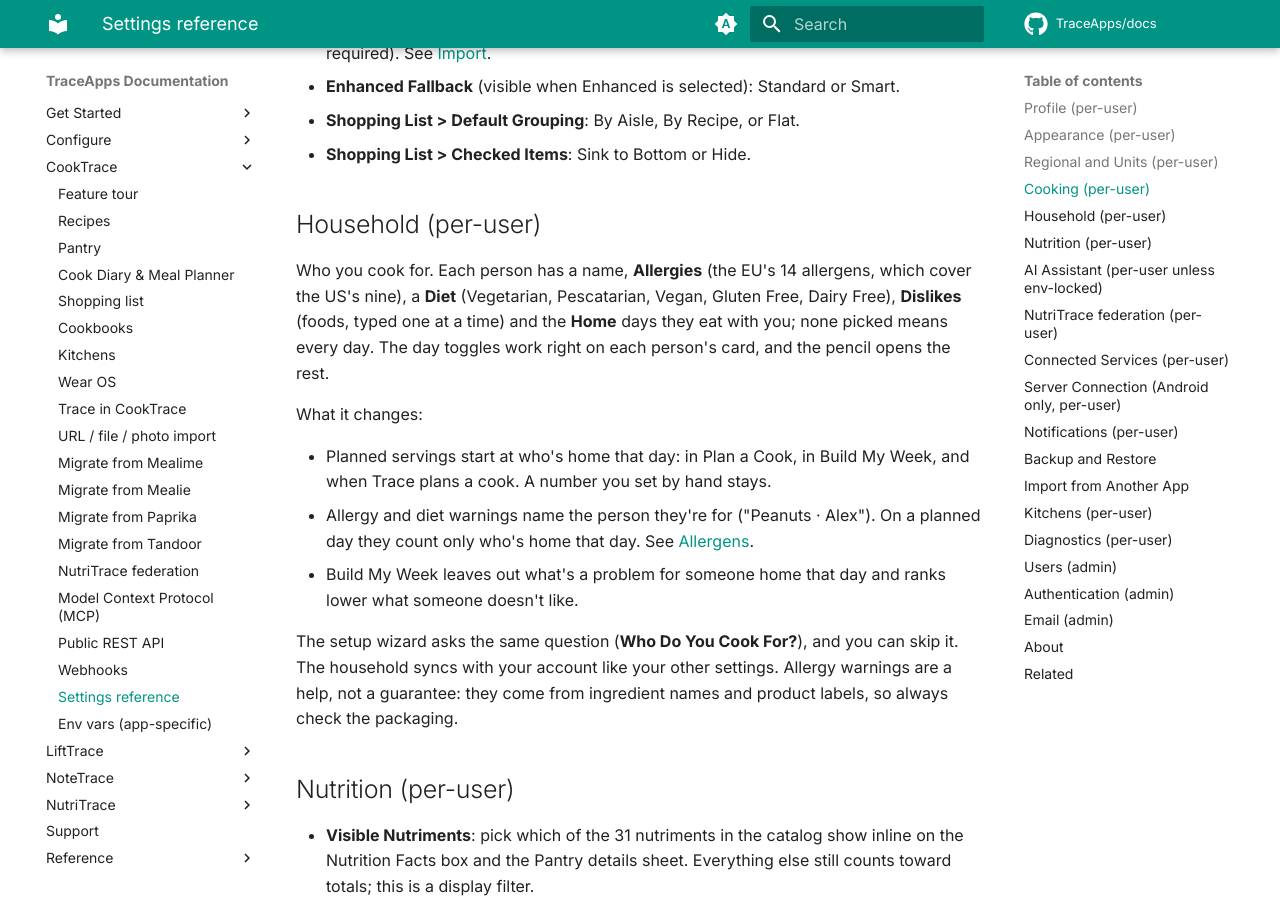
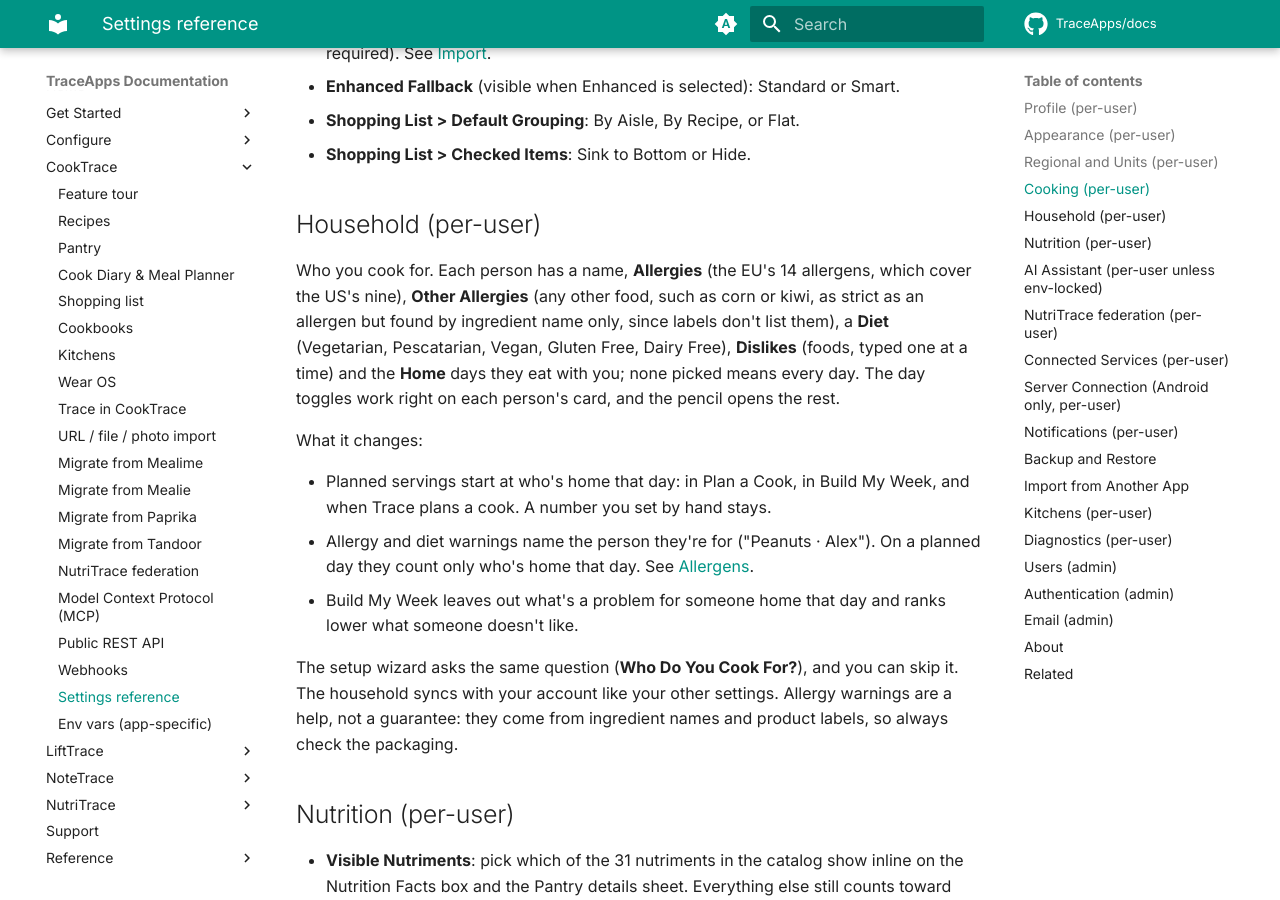
Before and after one commit to TraceApps/docs, an MkDocs documentation site: the page built from docs/cooktrace/settings.md, in a window 1280 px wide and 900 px high, scrolled down 1373 px. Built offline with MkDocs 1.6.1 and Material for MkDocs 9.7.7, drawn with Linux system fonts in a browser that asks for light colours; comment, search, counter and statistics services are not loaded.

Commit message:
CookTrace: Other Allergies in the household, for foods beyond the 14

```diff
--- a/docs/cooktrace/settings.md
+++ b/docs/cooktrace/settings.md
@@ -39,7 +39,7 @@ Top of the Settings page. Avatar, name, role pill. Tap the card to open **/profi
 
 ## Household (per-user)
 
-Who you cook for. Each person has a name, **Allergies** (the EU's 14 allergens, which cover the US's nine), a **Diet** (Vegetarian, Pescatarian, Vegan, Gluten Free, Dairy Free), **Dislikes** (foods, typed one at a time) and the **Home** days they eat with you; none picked means every day. The day toggles work right on each person's card, and the pencil opens the rest.
+Who you cook for. Each person has a name, **Allergies** (the EU's 14 allergens, which cover the US's nine), **Other Allergies** (any other food, such as corn or kiwi, as strict as an allergen but found by ingredient name only, since labels don't list them), a **Diet** (Vegetarian, Pescatarian, Vegan, Gluten Free, Dairy Free), **Dislikes** (foods, typed one at a time) and the **Home** days they eat with you; none picked means every day. The day toggles work right on each person's card, and the pencil opens the rest.
 
 What it changes:
 
```
Also changed, not shown: docs/cooktrace/features.md (+1 -1 lines).
